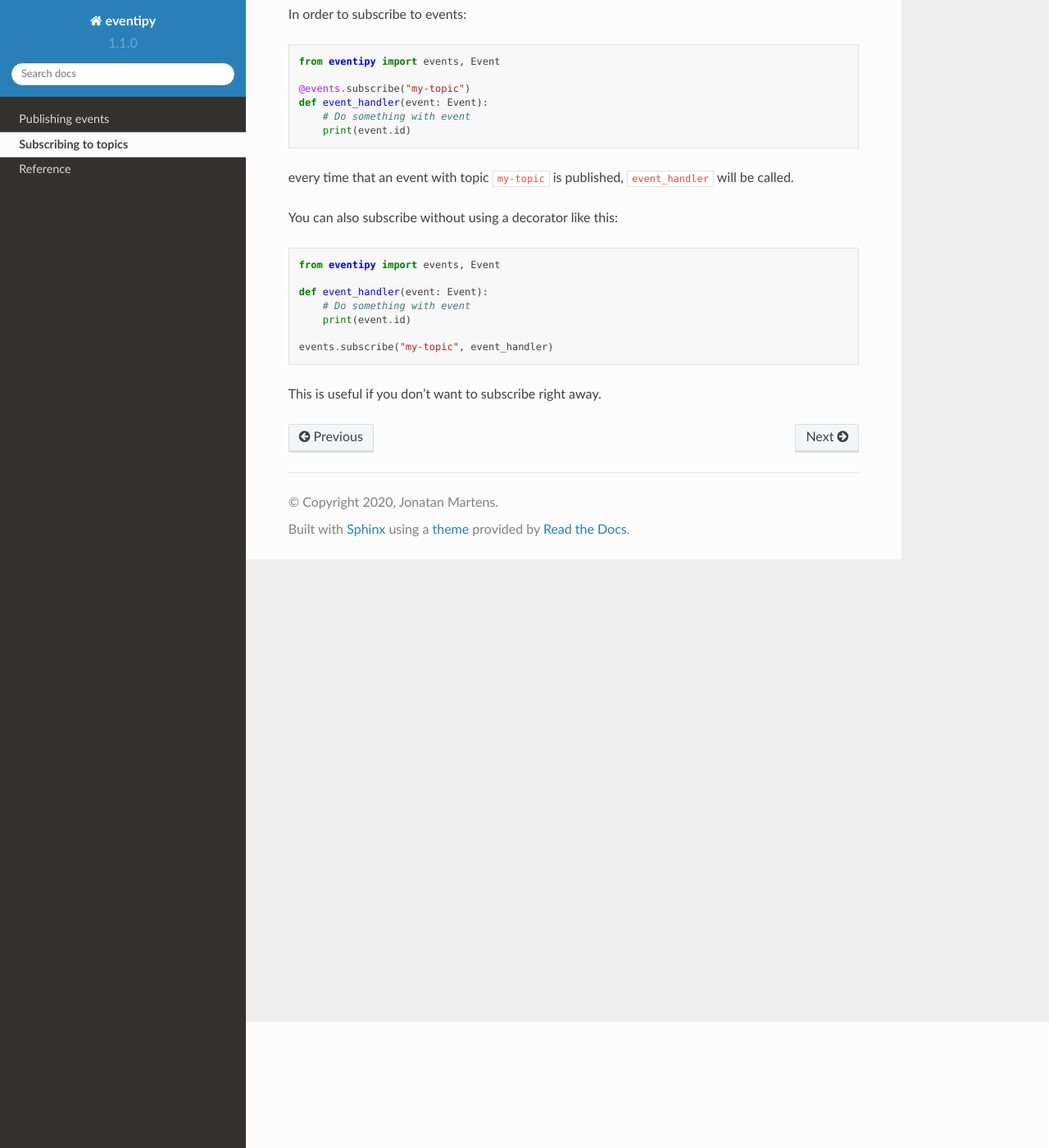
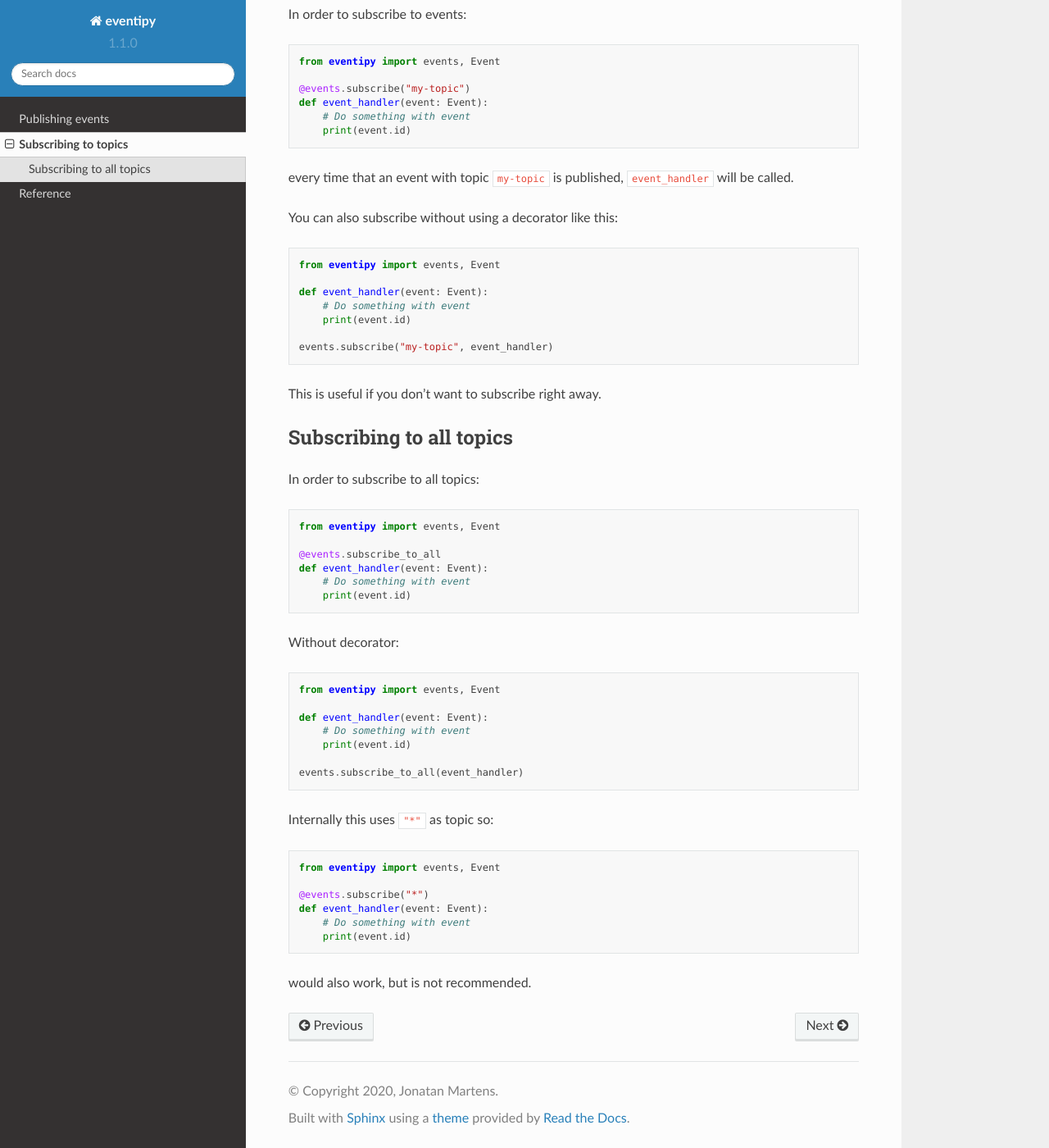
Before and after one commit to JonatanMartens/eventipy, a Sphinx documentation site: the page built from docs/subscribing.rst, in a window 1280 px wide and 1400 px high, scrolled down 154 px. Shown: the whole window at 82% size. Built offline with Sphinx 7.4.7 and the Read the Docs theme 2.0.0, drawn with Linux system fonts in a browser that asks for light colours.

Commit message:
Add ability to subscribe to all topics

```diff
--- a/docs/subscribing.rst
+++ b/docs/subscribing.rst
@@ -27,3 +27,45 @@ You can also subscribe without using a decorator like this:
     events.subscribe("my-topic", event_handler)
 
 This is useful if you don't want to subscribe right away.
+
+
+Subscribing to all topics
+-------------------------
+
+In order to subscribe to all topics:
+
+.. code-block:: python
+
+    from eventipy import events, Event
+
+    @events.subscribe_to_all
+    def event_handler(event: Event):
+        # Do something with event
+        print(event.id)
+
+Without decorator:
+
+.. code-block:: python
+
+    from eventipy import events, Event
+
+    def event_handler(event: Event):
+        # Do something with event
+        print(event.id)
+
+    events.subscribe_to_all(event_handler)
+
+
+Internally this uses ``"*"`` as topic so:
+
+.. code-block:: python
+
+    from eventipy import events, Event
+
+    @events.subscribe("*")
+    def event_handler(event: Event):
+        # Do something with event
+        print(event.id)
+
+
+would also work, but is not recommended.
```
Also changed, not shown: 2 other files.
